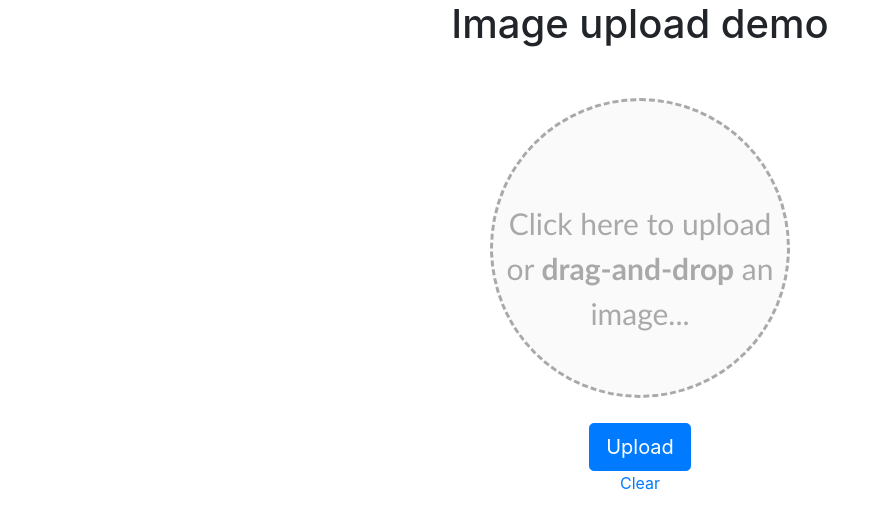
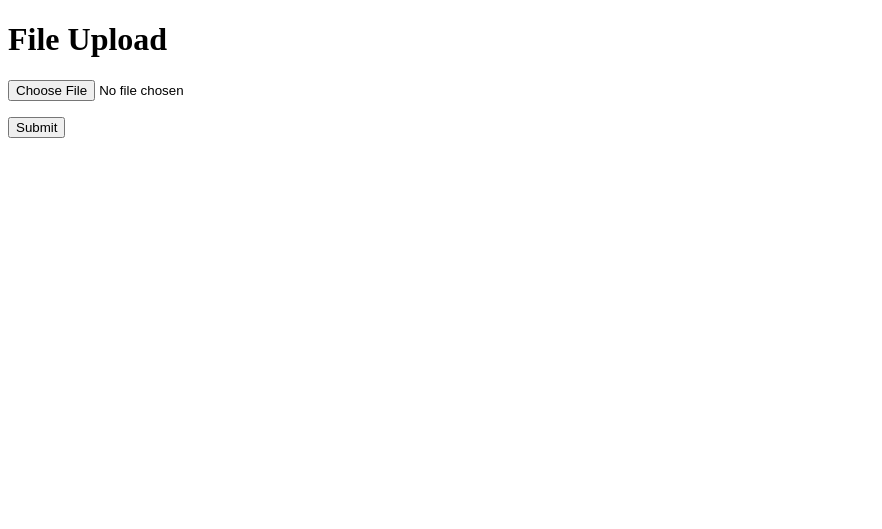
Before and after one commit to royiluz/Relationships-between-objects, a Flask app: page / in a window 1280 px wide. Shown: the top 529 px of the page, without its empty margins (0-882 px from the left). Run offline with Flask 2, Linux system fonts and the light colour scheme; some libraries are stand-ins or nearby versions.

Commit message:
Some changes

```diff
--- a/app.py
+++ b/app.py
@@ -72,7 +72,6 @@ def getRelations(img_path):
                 elif (obj_1_x1 + obj_1_width * 0.5 > obj_2_x2) or (obj_2_x2 - obj_2_width * 0.5 < obj_1_x1):
                     print(f"{obj_1['name']} right to {obj_2['name']}")
                     relations.append(f"{obj_1['name']} right to {obj_2['name']}")
-
     return relations
 
 
@@ -86,22 +85,19 @@ if __name__ == "__main__":
     # print(relation_array)
 
     # Using flask
-    app = Flask('stock_pricer')
+    app = Flask(__name__)
 
     @app.route('/')
     def show_predict_stock_form():
         return render_template('predictorform.html')
 
     @app.route('/results', methods=['POST'])
-    def results():
-        form = request.form
-        if request.method == 'POST':
-            print("-----------------------")
-            # write your function that loads the model
-            # model = get_model()  # you can use pickle to load the trained model
-            img = request.form['image1']
-            print(img)
-            # predicted_relations = getRelations(img)
-            return render_template('resultsform.html')
+    def upload_file():
+        uploaded_file = request.files['image_file']
+        if uploaded_file.filename != '':
+            uploaded_file.save(uploaded_file.filename)
+            relations = getRelations(uploaded_file.filename)
+            print(relations)
+        return render_template('resultsform.html', relations=relations)
 
     app.run("localhost", "9999", debug=True)
--- a/templates/predictorform.html
+++ b/templates/predictorform.html
@@ -1,38 +1,49 @@
-<!DOCTYPE html>
-<html lang="en">
+<!--<!DOCTYPE html>-->
+<!--<html lang="en">-->
 
-<head>
-    <meta charset="UTF-8">
-    <meta name="viewport" content="width=device-width, initial-scale=1.0">
-    <meta http-equiv="X-UA-Compatible" content="ie=edge">
-    <title>Image upload demo</title>
-    <link rel="stylesheet" href="/libs/bootstrap/dist/css/bootstrap.min.css">
-    <link rel="stylesheet" href="style.css">
-</head>
+<!--<head>-->
+<!--    <meta charset="UTF-8">-->
+<!--    <meta name="viewport" content="width=device-width, initial-scale=1.0">-->
+<!--    <meta http-equiv="X-UA-Compatible" content="ie=edge">-->
+<!--    <title>Image upload demo</title>-->
+<!--    <link rel="stylesheet" href="/libs/bootstrap/dist/css/bootstrap.min.css">-->
+<!--    <link rel="stylesheet" href="style.css">-->
+<!--</head>-->
 
-<body class="container">
-    <h1>Image upload demo</h1>
-    <form id="theImageForm">
-        <label for="theImageField" id="theImageContainer">
-            <input type="file" id="theImageField" accept="image/png, image/jpeg">
-            Click here to upload or <b>drag-and-drop</b> an image...
-        </label>
-        <p id="errorMessage" class="hide"></p>
-        <p id="successMessage" class="hide"></p>
-        <button class="btn btn-lg btn-primary" type="submit">Upload</button>
-        <a href="" id="clearImage">Clear</a>
-    </form>
+<!--<body class="container">-->
+<!--    <h1>Image upload demo</h1>-->
+<!--    <form id="theImageForm">-->
+<!--        <label for="theImageField" id="theImageContainer">-->
+<!--            <input type="file" id="theImageField" accept="image/png, image/jpeg">-->
+<!--            Click here to upload or <b>drag-and-drop</b> an image...-->
+<!--        </label>-->
+<!--        <p id="errorMessage" class="hide"></p>-->
+<!--        <p id="successMessage" class="hide"></p>-->
+<!--        <button class="btn btn-lg btn-primary" type="submit">Upload</button>-->
+<!--        <a href="" id="clearImage">Clear</a>-->
+<!--    </form>-->
+
+<!--    <script src="/libs/jquery/dist/jquery.min.js"></script>-->
+<!--    <script src="/libs/bootstrap/dist/js/bootstrap.bundle.min.js"></script>-->
+<!--    <script src="client.js"></script>-->
+<!--</body>-->
+
+<!--</html>-->
 
 
-    <script src="/libs/jquery/dist/jquery.min.js"></script>
-    <script src="/libs/bootstrap/dist/js/bootstrap.bundle.min.js"></script>
-    <script src="client.js"></script>
-</body>
-
+<!doctype html>
+<html>
+  <head>
+    <title>File Upload</title>
+  </head>
+  <body>
+    <h1>File Upload</h1>
+    <form method="POST" action="http://localhost:9999/results" enctype="multipart/form-data">
+      <p><input type="file" name="image_file" accept="image/*"></p>
+      <p><input type="submit" value="Submit"></p>
+    </form>
+  </body>
 </html>
-
-
-
 
 <!--<html>-->
 <!--<body>-->
--- a/templates/resultsform.html
+++ b/templates/resultsform.html
@@ -5,7 +5,7 @@
 </head>
 <body>
 <h3>Image:</h3>
-<!--<div>{{ img }}</div>-->
+<div>{{ relations }}</div>
 
 <h3>Relations:</h3>
 <!--<div>This is the predicted relations <strong>{{ predicted_relations }}</strong>%).</div>-->
```
